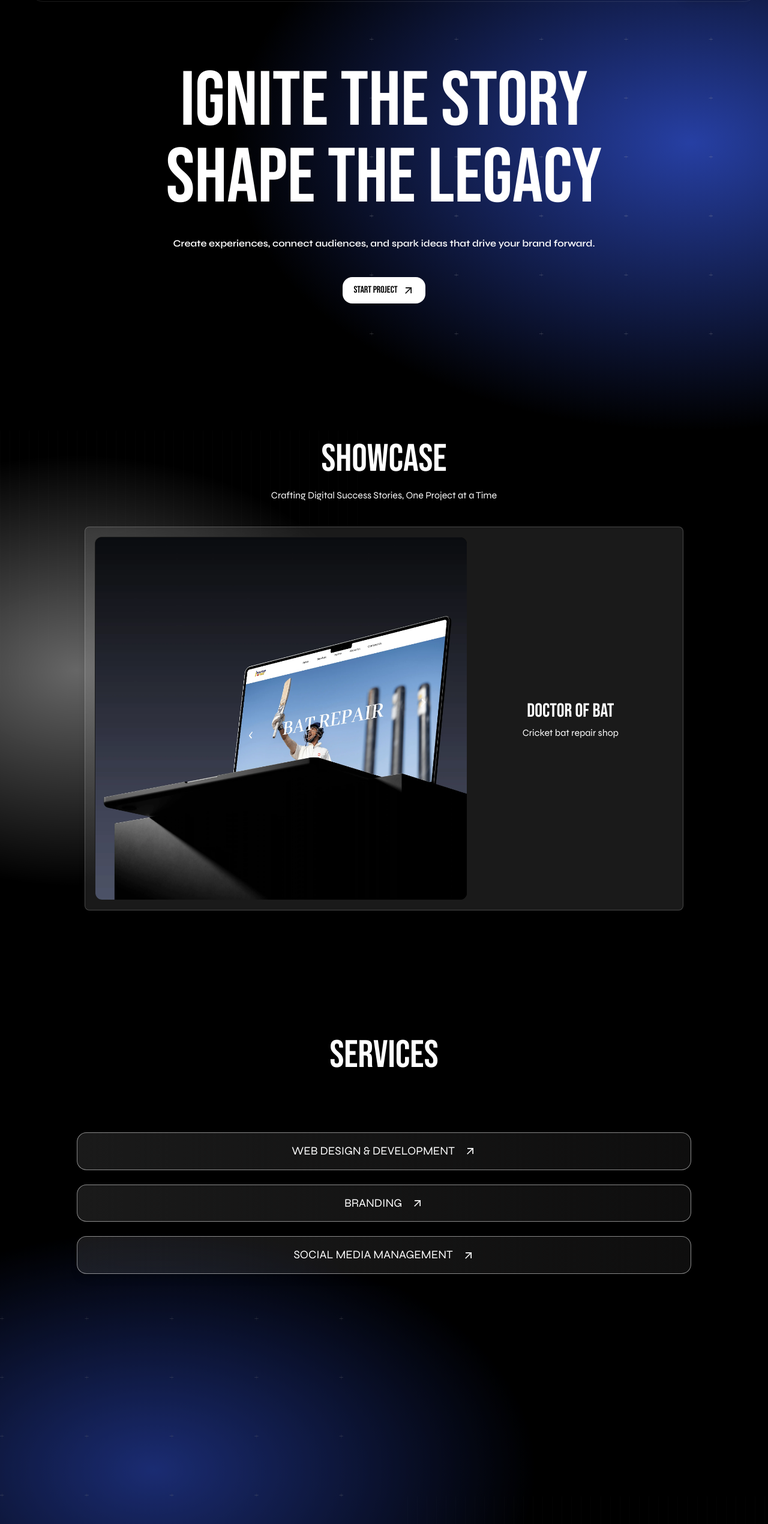
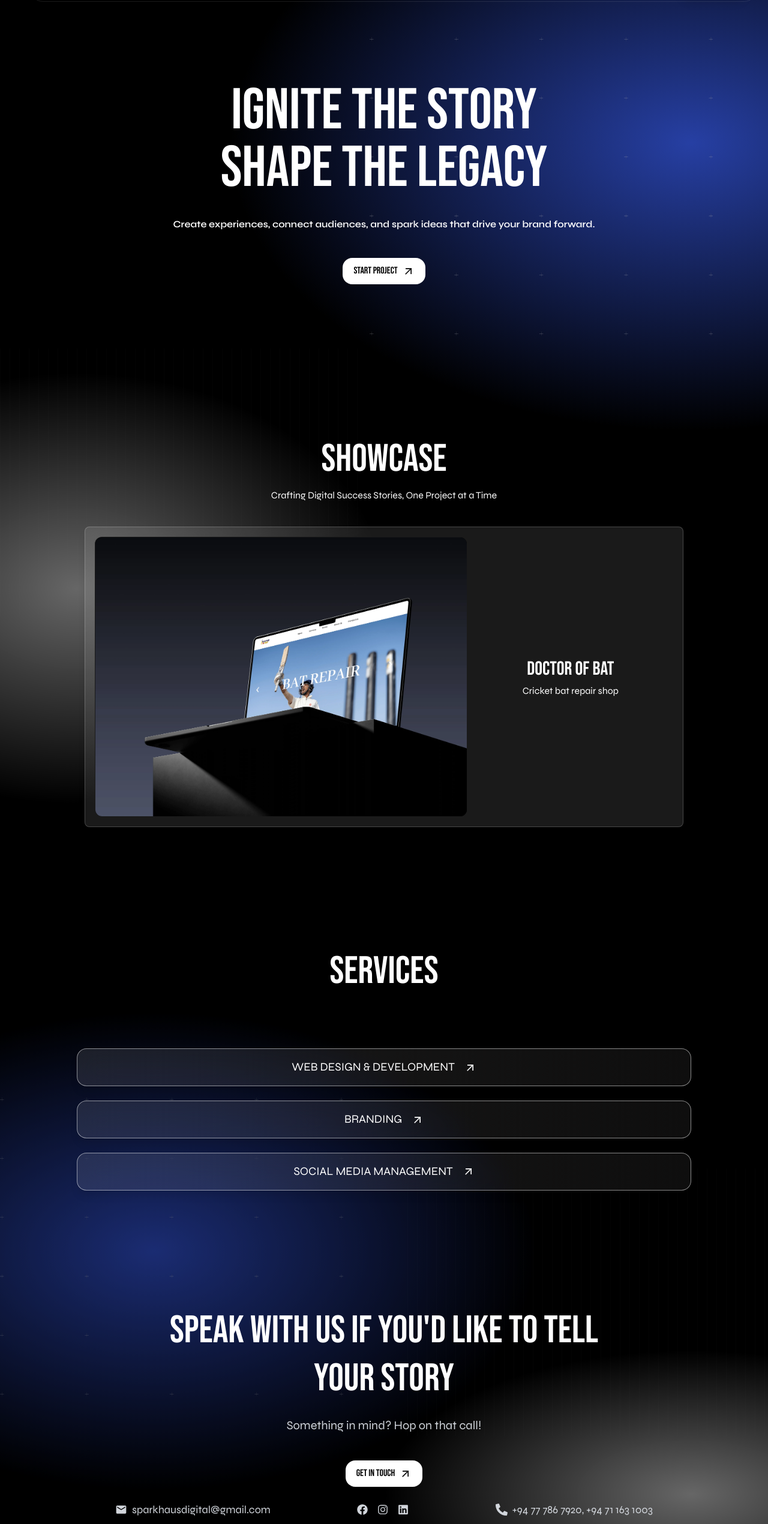
Before and after one commit to HMDITharushika/sparkhaus-project, a React (Vite) app: page / in a window 1280 px wide. Shown: the part 82-2623 px from the top of the page at 60% size. Built offline with nearby package versions, Linux system fonts and the light colour scheme.

Commit message:
Final Touches

```diff
--- a/src/components/Footer.jsx
+++ b/src/components/Footer.jsx
@@ -9,12 +9,12 @@ import {
 
 const Footer = () => {
   return (
-    <section className="flex flex-col items-center justify-center text-center h-screen">
+    <section className="flex flex-col items-center justify-center text-center mb-10">
       <h2 className="font-bebas-neue text-[3rem] sm:text-[4rem] leading-tight mb-6">
         SPEAK WITH US IF YOU&apos;D LIKE TO TELL <br />
         YOUR STORY
       </h2>
-      <p className="text-lg lg:text-xl text-gray-300 mb-6">
+      <p className="text-lg lg:text-xl text-gray-300">
         Something in mind? Hop on that call!
       </p>
 
--- a/src/components/Hero.jsx
+++ b/src/components/Hero.jsx
@@ -3,7 +3,7 @@ import { MdArrowOutward } from "react-icons/md";
 const Hero = () => {
   return (
     <section className="flex flex-col items-center justify-center min-h-screen text-center px-4 sm:px-6 lg:px-8">
-      <h1 className="font-bebas-neue font-normal text-[4rem] sm:text-[6rem] lg:text-[8rem] leading-none">
+      <h1 className="font-bebas-neue font-normal text-4xl sm:text-6xl lg:text-8xl leading-none">
         IGNITE THE STORY
         <br />
         SHAPE THE LEGACY
--- a/src/components/Showcase.jsx
+++ b/src/components/Showcase.jsx
@@ -10,7 +10,7 @@ const Showcase = () => {
   };
 
   return (
-    <section className="flex flex-col items-center justify-center h-screen">
+    <section className="flex flex-col items-center justify-center">
       <h2 className="font-bebas-neue text-[4rem]">SHOWCASE</h2>
       <p className="text-center">
         Crafting Digital Success Stories, One Project at a Time
@@ -41,7 +41,7 @@ const Showcase = () => {
           onLoad={handleImageLoad}
           className="rounded-xl border border-white/10 w-full max-h-[350px] object-cover bg-black"
         />
-        <h3 className="font-bebas-neue text-[2rem] mt-4">DOCTOR OF BAT</h3>
+        <h3 className="font-bebas-neue text-lg mt-4">DOCTOR OF BAT</h3>
         <p className="text-center font-normal">Cricket bat repair shop</p>
       </div>
     </section>
--- a/tailwind.config.js
+++ b/tailwind.config.js
@@ -13,11 +13,7 @@ export default {
       colors: {
         customGray: 'rgba(141, 137, 137, 1)',
         customBlue: '#0e2686',
-      },
-      backgroundImage: {
-        'custom-gradient': 'radial-gradient(ellipse 80% 80% at 100% 50%, rgba(48, 79, 204, 0.8), rgba(255, 255, 255, 0))',
-        'secondary-gradient': 'radial-gradient(ellipse 50% 80% at 100% 40%, rgba(48, 79, 204, 0.8), rgba(255, 255, 255, 0))',
-      },
+      }
     },
   },
   plugins: [],
```
